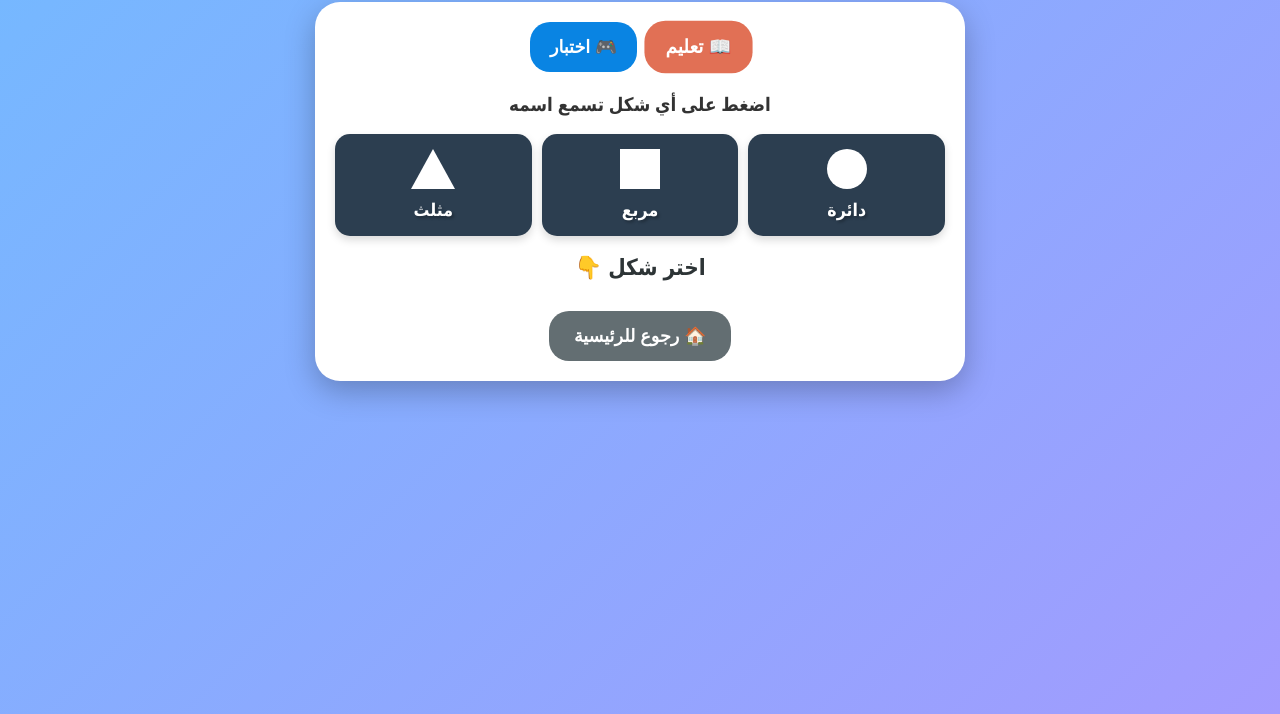
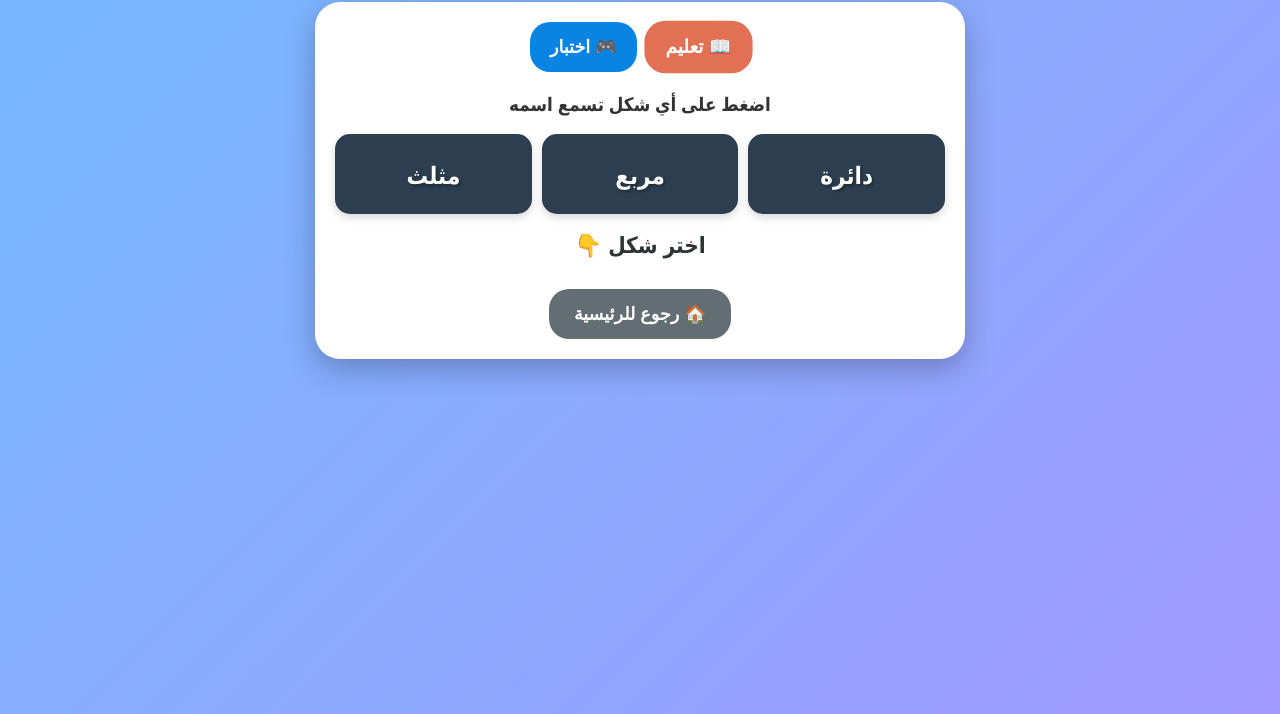
Before and after one commit to med911gt3-cell/youssef--games, a plain HTML site: page shapes.html in a window 1280 px wide. Shown: the part 86-800 px from the top of the page. Drawn offline with Linux system fonts and the light colour scheme.

Commit message:
Update style.css

```diff
--- a/shared/style.css
+++ b/shared/style.css
@@ -61,40 +61,29 @@ h1 {
 .panel.on { display: block; }
 
 .grid {
-  display: grid; gap: 10px; margin-top: 15px;
+  display: grid; grid-template-columns: repeat(3, 1fr); /* 3 أعمدة باش الكلمات تبان */
+  gap: 10px; margin-top: 15px;
 }
 
-/* الأعمدة حسب النوع */
+/* استثناء للأرقام باش تبقى كبار وتجي 5 في صف */
 .grid-nums { grid-template-columns: repeat(5, 1fr); }
-.grid-text { grid-template-columns: repeat(3, 1fr); }
 
 .box {
-  color: #fff; font-size: 1.5rem; font-weight: bold;
+  color: #fff; font-size: 1.5rem; font-weight: bold; /* صغرنا الخط باش الكلمات تدخل */
   padding: 15px 5px; border-radius: 15px;
   cursor: pointer; transition: 0.15s;
   text-shadow: 2px 2px 3px rgba(0,0,0,0.3);
   box-shadow: 0 4px 8px rgba(0,0,0,0.15);
   min-height: 80px;
-  display: flex; flex-direction: column; align-items: center; justify-content: center;
+  display: flex; align-items: center; justify-content: center;
   word-wrap: break-word; text-align: center;
 }
 
+/* الاستثناء للأرقام باش ترجع كبيرة */
 .grid-nums .box { font-size: 2.8rem; }
 
 .box:hover { transform: scale(1.08); filter: brightness(1.15); }
 .box:active { transform: scale(0.95); }
-
-/* رسومات الأشكال الهندسية */
-.shape { display: block; margin: 0 auto 8px auto; }
-.shape-circle { width: 40px; height: 40px; border-radius: 50%; background: #fff; }
-.shape-square { width: 40px; height: 40px; background: #fff; }
-.shape-triangle {
-  width: 0; height: 0;
-  border-left: 22px solid transparent;
-  border-right: 22px solid transparent;
-  border-bottom: 40px solid #fff;
-}
-.shape-text { font-size: 1.1rem; }
 
 #info, .question {
   font-size: 1.4rem; margin-top: 15px; font-weight: bold; min-height: 40px;
@@ -125,6 +114,7 @@ h1 {
 .final-screen h2 { font-size: 2rem; color: #00b894; }
 .final-screen p { font-size: 1.3rem; color: #636e72; }
 
+/* باش يتجاوب مع الشاشات الصغيرة تاع التيليفون */
 @media (max-width: 480px) {
   body { padding: 10px; }
   h1 { font-size: 1.5rem; }
@@ -132,8 +122,8 @@ h1 {
   .menu-grid { gap: 10px; }
   .menu-btn { font-size: 2.5rem; min-height: 110px; padding: 15px 5px; }
   .menu-btn .label { font-size: 1rem; }
-  .grid-nums { grid-template-columns: repeat(4, 1fr); }
-  .grid-text { grid-template-columns: repeat(2, 1fr); }
+  .grid { grid-template-columns: repeat(2, 1fr); gap: 8px; }
+  .grid-nums { grid-template-columns: repeat(4, 1fr); } /* الأرقام 4 في صف في التيليفون */
   .box { font-size: 1.3rem; padding: 12px 5px; min-height: 65px; }
   .grid-nums .box { font-size: 2rem; }
 }
```
